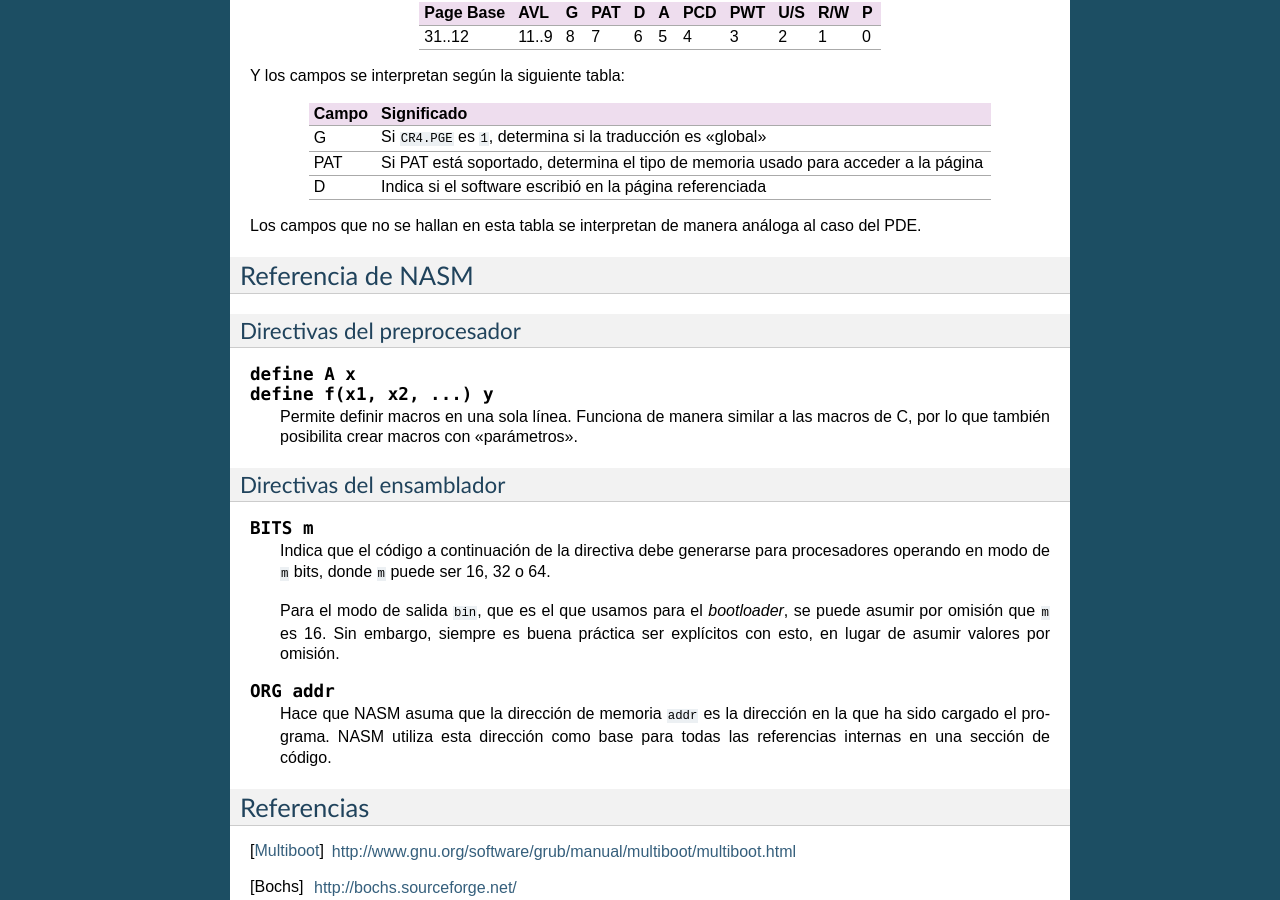
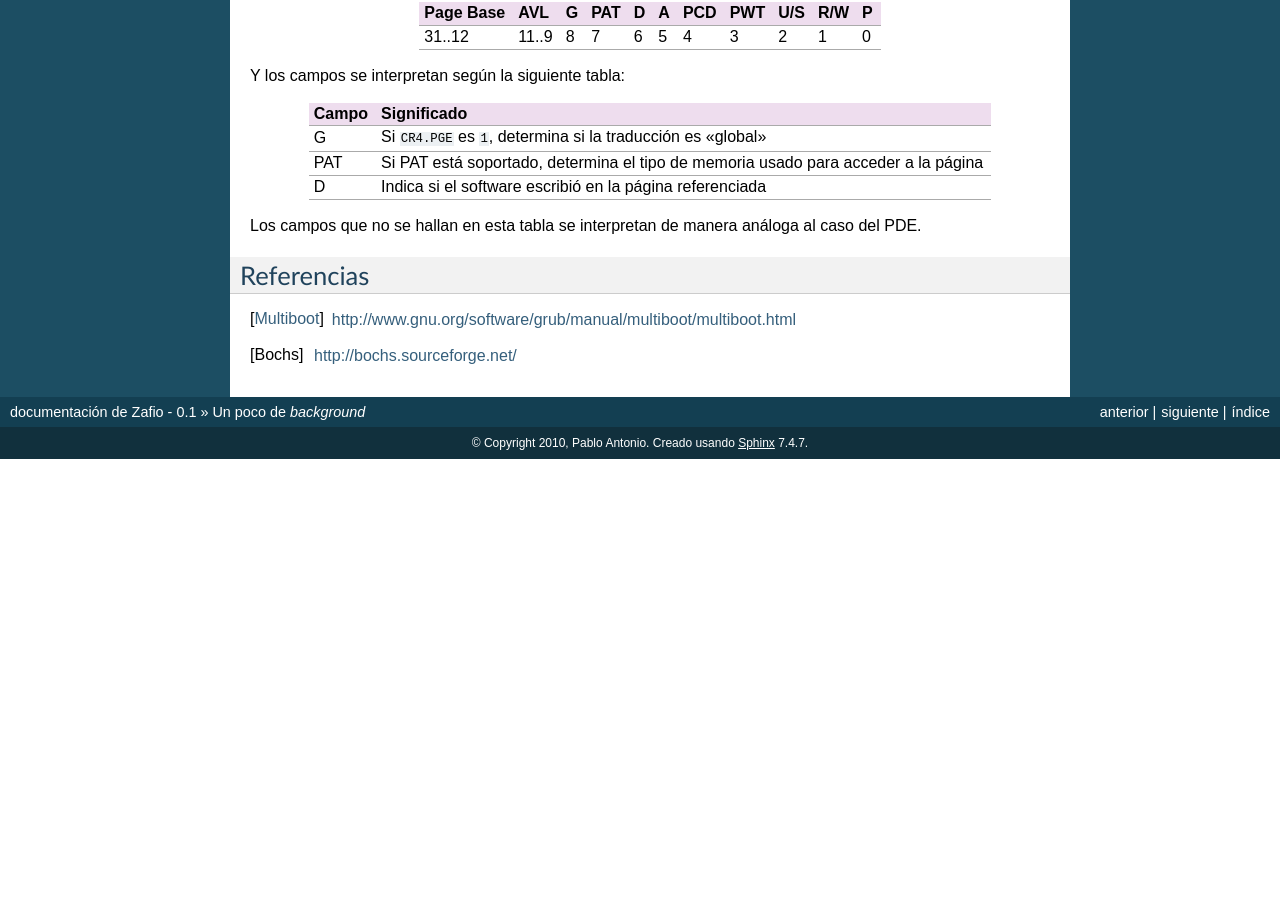
Before and after one commit to crazy2k/zafio, a Sphinx documentation site: the page built from doc/background.rst, in a window 1280 px wide and 900 px high, scrolled down 4549 px. Built offline with Sphinx 7.4.7, drawn with Linux system fonts in a browser that asks for light colours; formulas are drawn with MathJax 3; pages that are not in the unit, such as notebooks, are missing from menus; after the commit the page ends 5008 px from its top, so only the background shows below that; some of the changed text lies outside the part shown.

Commit message:
Quitar cosas viejas de background.rst

```diff
--- a/doc/background.rst
+++ b/doc/background.rst
@@ -331,41 +331,6 @@ Los campos que no se hallan en esta tabla se interpretan de manera
 análoga al caso del PDE.
 
 
-Referencia de NASM
-------------------
-
-Directivas del preprocesador
-~~~~~~~~~~~~~~~~~~~~~~~~~~~~
-
-.. describe:: define A x
-              define f(x1, x2, ...) y
-
-    Permite definir macros en una sola línea. Funciona de manera
-    similar a las macros de C, por lo que también posibilita crear
-    macros con "parámetros".
-
-
-Directivas del ensamblador
-~~~~~~~~~~~~~~~~~~~~~~~~~~
-
-.. describe:: BITS m
-
-    Indica que el código a continuación de la directiva debe generarse
-    para procesadores operando en modo de ``m`` bits, donde ``m``
-    puede ser 16, 32 o 64.
-
-    Para el modo de salida ``bin``, que es el que usamos para el
-    *bootloader*, se puede asumir por omisión que ``m`` es 16. Sin
-    embargo, siempre es buena práctica ser explícitos con esto, en
-    lugar de asumir valores por omisión.
-
-.. describe:: ORG addr
-
-    Hace que NASM asuma que la dirección de memoria ``addr`` es la
-    dirección en la que ha sido cargado el programa. NASM utiliza esta
-    dirección como base para todas las referencias internas en una
-    sección de código.
-
 .. TODO: Hablar de inline assembly en GCC.
    http://ibiblio.org/gferg/ldp/GCC-Inline-Assembly-HOWTO.html
 .. TODO: Hablar sobre los PIC y su inicializacion.
```
Also changed, not shown: other parts of doc/background.rst (+3 -3 lines).
